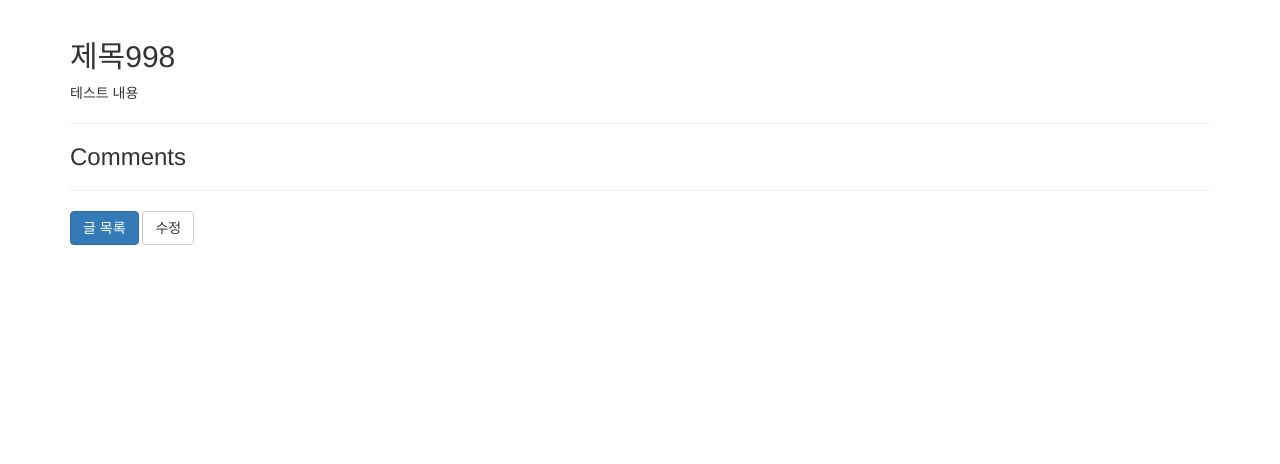
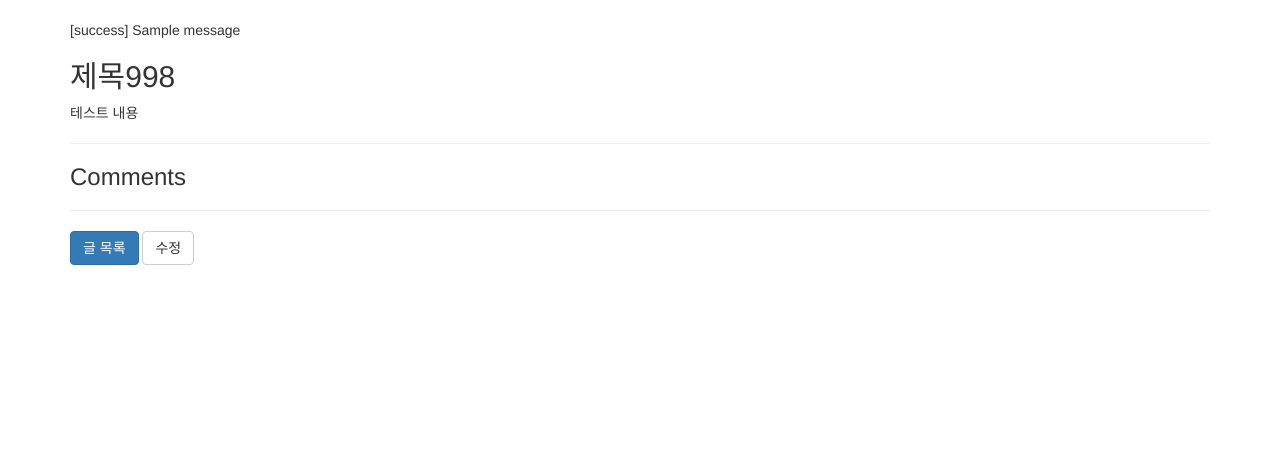
Before and after one commit to eunheexcho/django_HW, a Django app: page /blog/1003/ in a window 1280 px wide. Shown: the part 52-516 px from the top of the page. Run offline with Django 3.2, Linux system fonts and the light colour scheme; data comes from the database, SQL or seed files in the repository; tables that the repository leaves empty hold one stand-in row (values such as "Sample post"); one stand-in notice (Sample message) is shown; parts of the project's set-up code (start-up, migrations or seed data) failed here and were passed over; some libraries are stand-ins or nearby versions.

Commit message:
message framework

```diff
--- a/blog/views.py
+++ b/blog/views.py
@@ -1,3 +1,4 @@
+from django.contrib import messages
 from django.shortcuts import render, get_object_or_404, redirect
 from django.http import HttpResponse, Http404
 from .models import Post
@@ -35,6 +36,7 @@ def post_new(request):
         form = PostForm(request.POST, request.FILES)
         if form.is_valid():
             post = form.save()
+            messages.success(request, '새 포스팅을 저장하였습니다.')
             return redirect(post)
     else:
         form = PostForm()
@@ -50,6 +52,7 @@ def post_edit(request, id):
         form = PostForm(request.POST, request.FILES, instance=post)
         if form.is_valid():
             post = form.save()
+            messages.success(request, '포스팅을 수정하였습니다.')
             return redirect(post)
     else:
         form = PostForm(instance=post)
--- a/first/templates/layout.html
+++ b/first/templates/layout.html
@@ -61,6 +61,17 @@
     </div>
 </nav>
 
+{% if messages %}
+    <div class="container">
+        {% for message in messages %}
+            <div class="alert-alert{{ message.tags }}">
+                [{{ message.tags }}]
+                {{ message.message }}
+            </div>
+        {% endfor %}
+    </div>
+{% endif %}
+
 {% block content %}
 {% endblock %}
 
```
